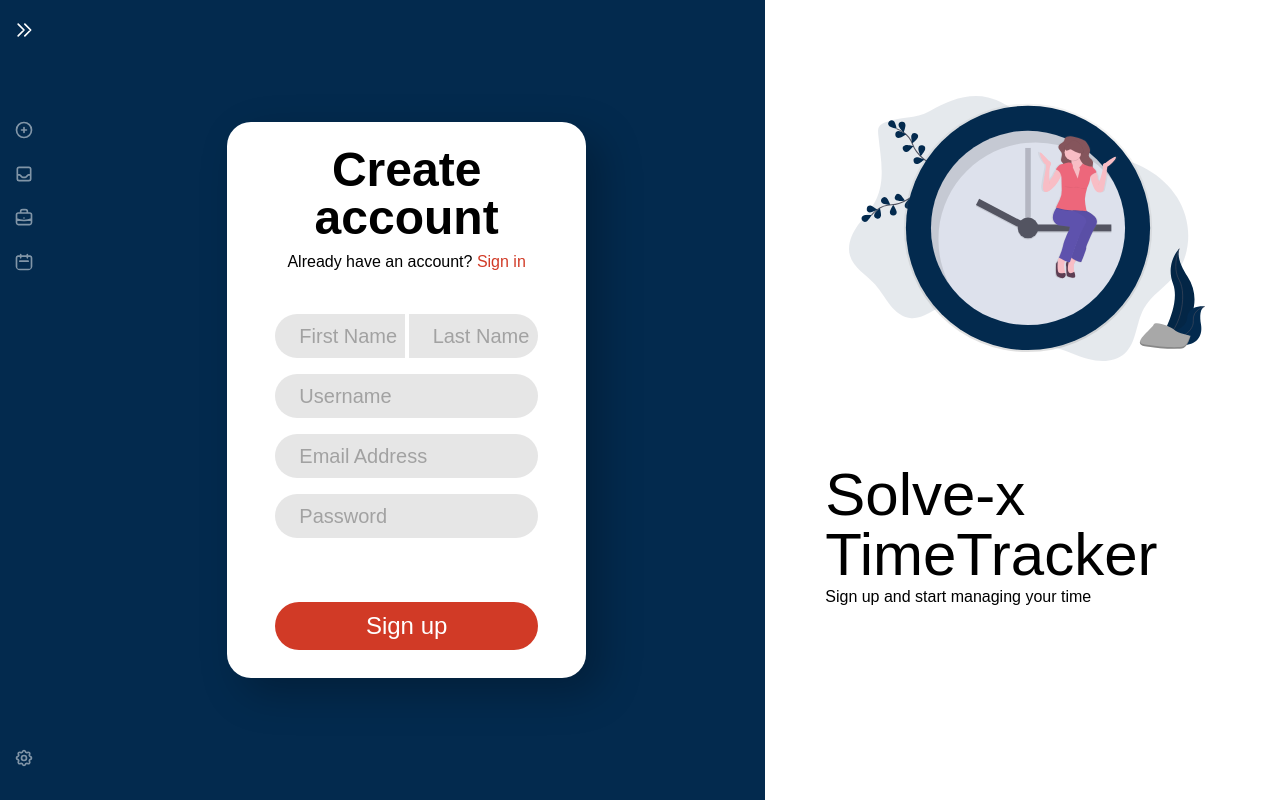
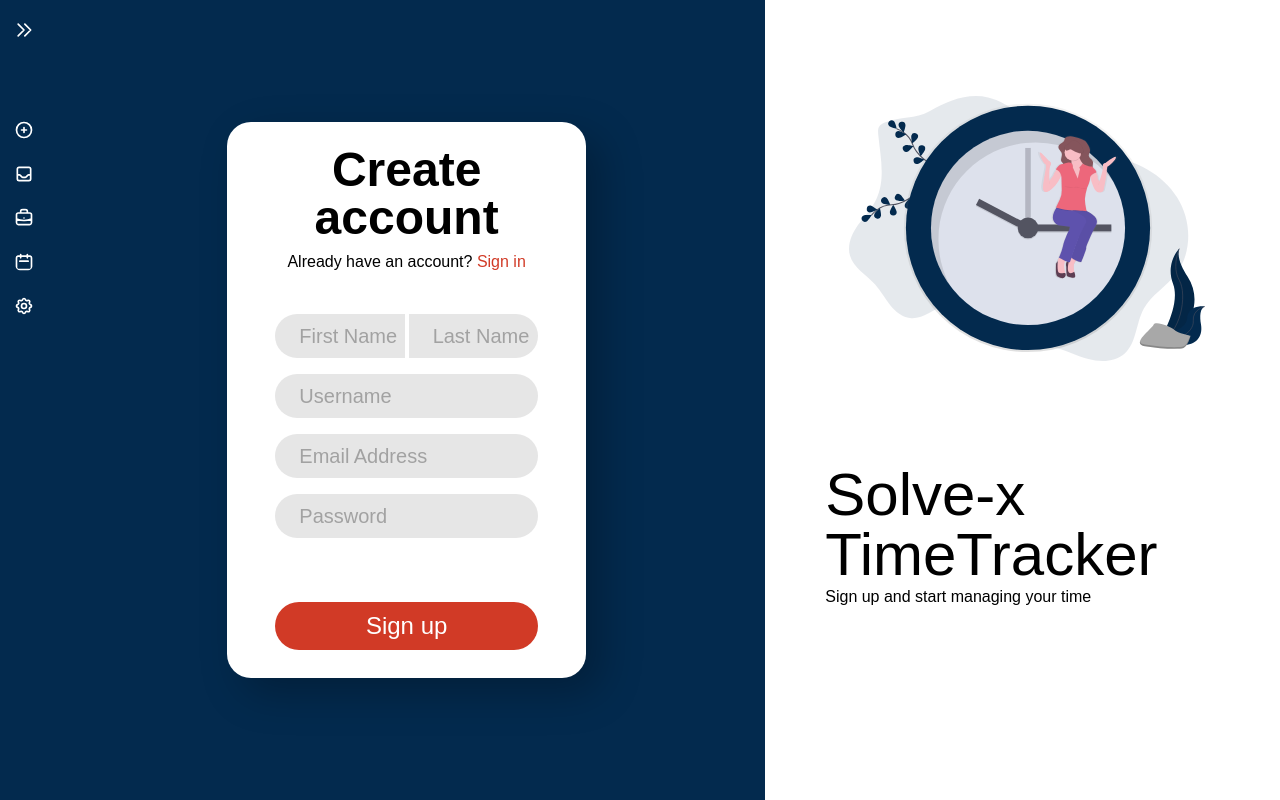
Before and after one commit to BrackoGregor/timetracker_praksa, a Vue app in the folder web/: page /register in a window 1280 px wide. Built offline with nearby package versions, Linux system fonts and the light colour scheme.

Commit message:
Navbar simplified

```diff
--- a/web/src/components/Navbar.vue
+++ b/web/src/components/Navbar.vue
@@ -11,132 +11,18 @@
         </a>
         <div class="mt-20">
           <ul>
-            <li
-              class="mb-6"
-              v-on:click="
-                (isClicked = false),
-                  (isClicked2 = true),
-                  (isClicked3 = true),
-                  (isClicked4 = true),
-                  (isClicked5 = true)
-              "
-            >
-              <router-link :to="{ name: 'Add' }">
+            <li class="mb-6" v-for="link in links" :key="link.id" >
+              <router-link :to="{ name: link.route }" >
                 <span>
                   <img
-                    src="../assets/add.svg"
-                    class="rounded-full w-5 h-5 mb-3 mx-auto opacity-50"
-                    v-show="isClicked"
-                  />
-                  <img
-                    src="../assets/add_solid.svg"
+                    :src="link.img1"
                     class="rounded-full w-5 h-5 mb-3 mx-auto"
-                    v-show="!isClicked"
-                  />
-                </span>
-              </router-link>
-            </li>
-            <li
-              class="mb-6"
-              v-on:click="
-                (isClicked = true),
-                  (isClicked2 = false),
-                  (isClicked3 = true),
-                  (isClicked4 = true),
-                  (isClicked5 = true)
-              "
-            >
-              <router-link :to="{ name: 'Projects' }">
-                <span>
-                  <img
-                    src="../assets/project.svg"
-                    class="rounded-full w-5 h-5 mb-3 mx-auto opacity-50"
-                    v-show="isClicked2"
-                  />
-                  <img
-                    src="../assets/project_solid.svg"
-                    class="rounded-full w-5 h-5 mb-3 mx-auto"
-                    v-show="!isClicked2"
-                  />
-                </span>
-              </router-link>
-            </li>
-            <li
-              class="mb-6"
-              v-on:click="
-                (isClicked = true),
-                  (isClicked2 = true),
-                  (isClicked3 = false),
-                  (isClicked4 = true),
-                  (isClicked5 = true)
-              "
-            >
-              <router-link :to="{ name: 'Clients' }">
-                <span>
-                  <img
-                    src="../assets/client.svg"
-                    class="rounded-full w-5 h-5 mb-3 mx-auto opacity-50"
-                    v-show="isClicked3"
-                  />
-                  <img
-                    src="../assets/client_solid.svg"
-                    class="rounded-full w-5 h-5 mb-3 mx-auto"
-                    v-show="!isClicked3"
-                  />
-                </span>
-              </router-link>
-            </li>
-            <li
-              v-on:click="
-                (isClicked = true),
-                  (isClicked2 = true),
-                  (isClicked3 = true),
-                  (isClicked4 = false),
-                  (isClicked5 = true)
-              "
-            >
-              <router-link :to="{ name: 'Calendar' }">
-                <span>
-                  <img
-                    src="../assets/calendar.svg"
-                    class="rounded-full w-5 h-5 mb-3 mx-auto opacity-50"
-                    v-show="isClicked4"
-                  />
-                  <img
-                    src="../assets/calendar_solid.svg"
-                    class="rounded-full w-5 h-5 mb-3 mx-auto"
-                    v-show="!isClicked4"
                   />
                 </span>
               </router-link>
             </li>
           </ul>
         </div>
-      </div>
-      <div
-        class="mb-5"
-        v-on:click="
-          (isClicked = true),
-            (isClicked2 = true),
-            (isClicked3 = true),
-            (isClicked4 = true),
-            (isClicked5 = false)
-        "
-      >
-        <router-link :to="{ name: 'Settings' }">
-          <span>
-            <img
-              src="../assets/settings.svg"
-              class="rounded-full w-5 h-5 mb-3 mx-auto opacity-50"
-              v-show="isClicked5"
-            />
-            <img
-              src="../assets/settings_solid.svg"
-              class="rounded-full w-5 h-5 mb-3 mx-auto"
-              v-show="!isClicked5"
-            />
-          </span>
-        </router-link>
       </div>
     </nav>
     <nav
@@ -160,156 +46,23 @@
                     src="../assets/person.svg"
                     class="rounded-full w-12 h-12 mb-3 mr-0.5 ml-4 border-solid border-2 border-white"
                   />
-                  <h1 class="text-white mt-2 ml-4 mr-4 text-2xl font-customFont ">
+                  <h1
+                    class="text-white mt-2 ml-4 mr-4 text-2xl font-customFont"
+                  >
                     Tomas Kovačič
                   </h1>
                 </span>
               </div>
             </li>
-            <li
-              class="mb-2"
-              v-on:click="
-                (isClicked = false),
-                  (isClicked2 = true),
-                  (isClicked3 = true),
-                  (isClicked4 = true),
-                  (isClicked5 = true)
-              "
-            >
-              <router-link :to="{ name: 'Add' }">
+            <li class="mb-2" v-for="link in links" :key="link.id">
+              <router-link :to="{ name: link.route }" class="router-link-exact-active">
                 <span class="flex">
                   <img
-                    src="../assets/add.svg"
-                    class="rounded-full w-5 h-5 mb-3 mr-2 ml-8 opacity-50 mt-1"
-                    v-show="isClicked"
+                    :src="link.img1"
+                    class="rounded-full w-5 h-5 mb-3 mr-2 ml-7 mt-1"
                   />
-                  <img
-                    src="../assets/add_solid.svg"
-                    class="rounded-full w-5 h-5 mb-3 mr-2 ml-8 mt-1"
-                    v-show="!isClicked"
-                  />
-
-                  <h1
-                    class="text-white opacity-50 font-customFont text-lg"
-                    v-show="isClicked"
-                  >
-                    Today
-                  </h1>
-                  <h1
-                    class="text-white font-customFont text-lg"
-                    v-show="!isClicked"
-                  >
-                    Today
-                  </h1>
-                </span>
-              </router-link>
-            </li>
-            <li
-              class="mb-2"
-              v-on:click="
-                (isClicked = true),
-                  (isClicked2 = false),
-                  (isClicked3 = true),
-                  (isClicked4 = true),
-                  (isClicked5 = true)
-              "
-            >
-              <router-link :to="{ name: 'Projects' }">
-                <span class="flex">
-                  <img
-                    src="../assets/project.svg"
-                    class="rounded-full w-5 h-5 mb-3 opacity-50 mr-2 ml-8 mt-1"
-                    v-show="isClicked2"
-                  />
-                  <img
-                    src="../assets/project_solid.svg"
-                    class="rounded-full w-5 h-5 mb-3 mr-2 ml-8 mt-1"
-                    v-show="!isClicked2"
-                  />
-                  <h1
-                    class="text-white opacity-50 font-customFont text-lg"
-                    v-show="isClicked2"
-                  >
-                    Projects
-                  </h1>
-                  <h1
-                    class="text-white font-customFont text-lg"
-                    v-show="!isClicked2"
-                  >
-                    Projects
-                  </h1>
-                </span>
-              </router-link>
-            </li>
-            <li
-              class="mb-2"
-              v-on:click="
-                (isClicked = true),
-                  (isClicked2 = true),
-                  (isClicked3 = false),
-                  (isClicked4 = true),
-                  (isClicked5 = true)
-              "
-            >
-              <router-link :to="{ name: 'Clients' }">
-                <span class="flex">
-                  <img
-                    src="../assets/client.svg"
-                    class="rounded-full w-5 h-5 mb-3 mr-2 ml-8 opacity-50 mt-1"
-                    v-show="isClicked3"
-                  />
-                  <img
-                    src="../assets/client_solid.svg"
-                    class="rounded-full w-5 h-5 mb-3 mr-2 ml-8 mt-1"
-                    v-show="!isClicked3"
-                  />
-                  <h1
-                    class="text-white opacity-50 font-customFont text-lg"
-                    v-show="isClicked3"
-                  >
-                    Clients
-                  </h1>
-                  <h1
-                    class="text-white font-customFont text-lg"
-                    v-show="!isClicked3"
-                  >
-                    Clients
-                  </h1>
-                </span>
-              </router-link>
-            </li>
-            <li
-              v-on:click="
-                (isClicked = true),
-                  (isClicked2 = true),
-                  (isClicked3 = true),
-                  (isClicked4 = false),
-                  (isClicked5 = true)
-              "
-            >
-              <router-link :to="{ name: 'Calendar' }">
-                <span class="flex">
-                  <img
-                    src="../assets/calendar.svg"
-                    class="rounded-full w-5 h-5 mb-3 mr-2 ml-8 opacity-50 mt-1"
-                    v-show="isClicked4"
-                  />
-                  <img
-                    src="../assets/calendar_solid.svg"
-                    class="rounded-full w-5 h-5 mb-3 mr-2 ml-8 mt-1"
-                    v-show="!isClicked4"
-                  />
-                  <h1
-                    class="text-white opacity-50 font-customFont text-lg"
-                    v-show="isClicked4"
-                  >
-                    Calendar
-                  </h1>
-                  <h1
-                    class="text-white font-customFont text-lg"
-                    v-show="!isClicked4"
-                  >
-                    Calendar
+                  <h1 class="text-white font-customFont text-lg">
+                    {{ link.name }}
                   </h1>
                 </span>
               </router-link>
@@ -317,54 +70,52 @@
           </ul>
         </div>
       </div>
-      <div
-        class="mb-5 mr-40"
-        v-on:click="
-          (isClicked = true),
-            (isClicked2 = true),
-            (isClicked3 = true),
-            (isClicked4 = true),
-            (isClicked5 = false)
-        "
-      >
-        <router-link :to="{ name: 'Settings' }">
-          <span class="flex">
-            <img
-              src="../assets/settings.svg"
-              class="rounded-full w-5 h-5 mb-3 mr-2 ml-8 opacity-50 mt-1"
-              v-show="isClicked5"
-            />
-            <img
-              src="../assets/settings_solid.svg"
-              class="rounded-full w-5 h-5 mb-3 mr-2 ml-8 mt-1"
-              v-show="!isClicked5"
-            />
-            <h1
-              class="text-white opacity-50 font-customFont text-lg"
-              v-show="isClicked5"
-            >
-              Settings
-            </h1>
-            <h1 class="text-white font-customFont text-lg" v-show="!isClicked5">
-              Settings
-            </h1>
-          </span>
-        </router-link>
-      </div>
     </nav>
   </div>
 </template>
 
 <script>
 export default {
-  data: () => {
+  data() {
     return {
-      isClicked: true,
-      isClicked2: true,
-      isClicked3: true,
-      isClicked4: true,
-      isClicked5: true,
       arrow: true,
+      links: [
+        {
+          id: 1,
+          name: "Today",
+          img1: require("../assets/add.svg"),
+          img2: require("../assets/add_solid.svg"),
+          route: "Add",
+        },
+        {
+          id: 2,
+          name: "Projects",
+          img1: require("../assets/project.svg"),
+          img2: require("../assets/project_solid.svg"),
+          route: "Projects",
+        },
+        {
+          id: 3,
+          name: "Clinets",
+          img1: require("../assets/client.svg"),
+          img2: require("../assets/client_solid.svg"),
+          route: "Clients",
+        },
+        {
+          id: 4,
+          name: "Calendar",
+          img1: require("../assets/calendar.svg"),
+          img2: require("../assets/calendar_solid.svg"),
+          route: "Calendar",
+        },
+        {
+          id: 5,
+          name: "Settings",
+          img1: require("../assets/settings.svg"),
+          img2: require("../assets/settings_solid.svg"),
+          route: "Settings",
+        },
+      ],
     };
   },
 };
--- a/web/src/main.js
+++ b/web/src/main.js
@@ -4,5 +4,4 @@ import router from "./router";
 import store from "./store";
 import "./index.css";
 
-
 createApp(App).use(store).use(router).mount("#app");
```
